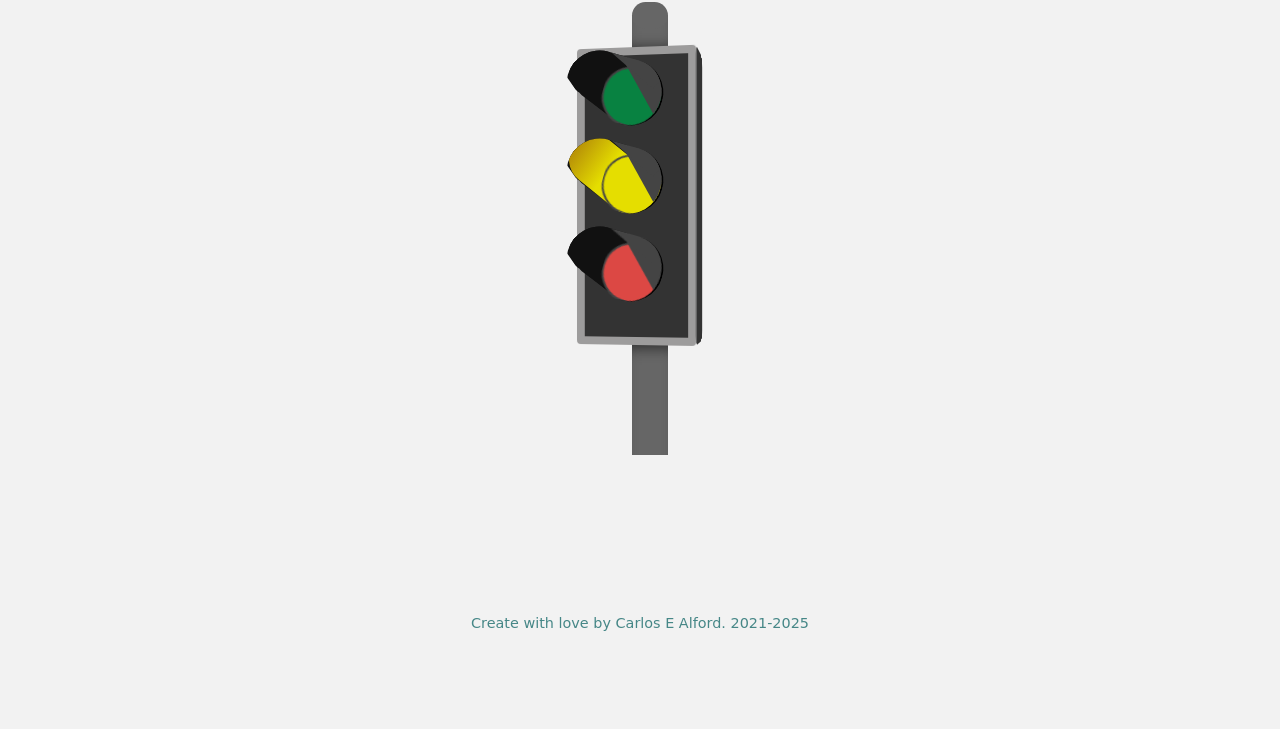
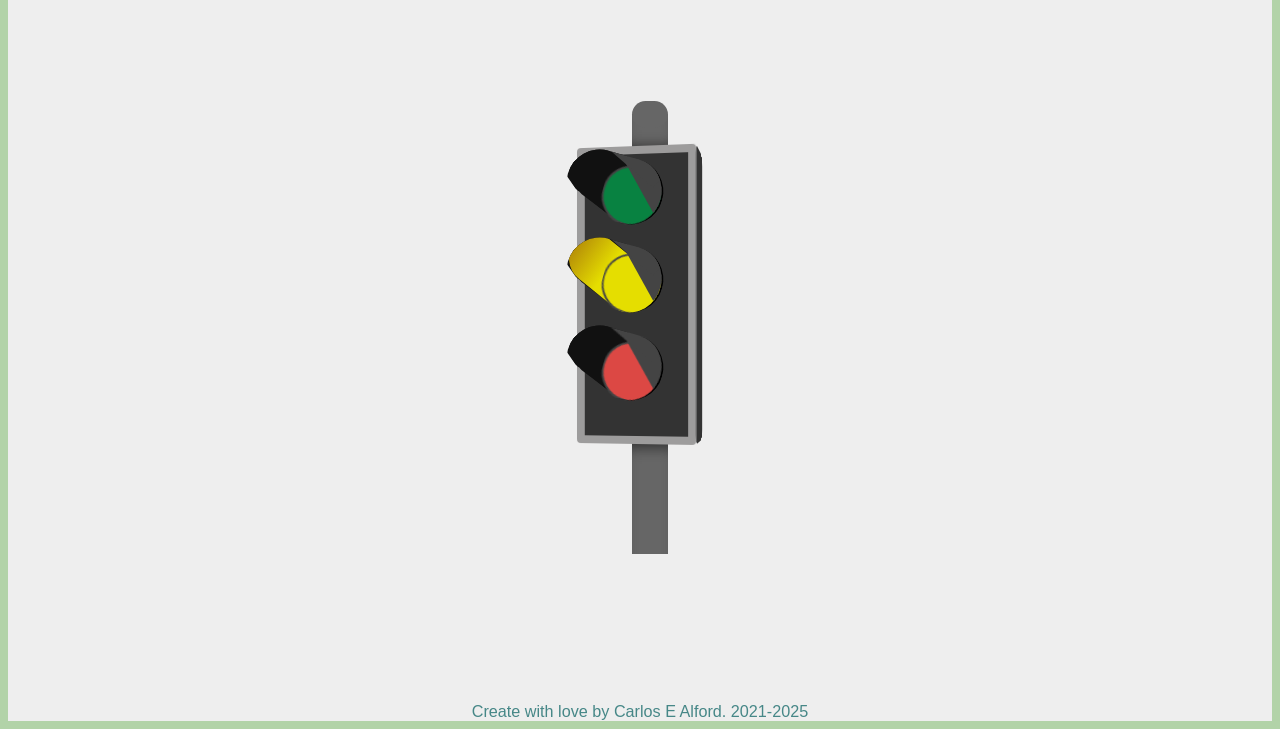
Before and after one commit to carlosealford/pure-css-art, a website built with Vite: page traffic-lights/index.html in a window 1280 px wide. Shown: the part 71-800 px from the top of the page. Built offline with nearby package versions, Linux system fonts and the light colour scheme.

Commit message:
chore: amend traffic lights style to match all other pages

```diff
--- a/traffic-lights/index.html
+++ b/traffic-lights/index.html
@@ -1,13 +1,14 @@
 <!DOCTYPE html>
 <html lang="en" dir="ltr">
   <head>
+    <meta charset="utf-8">
     <meta name="viewport" content="width=device-width, initial-scale=1.0">
-    <meta name="author" content="Carlos E Alford">
-    <meta charset="utf-8">
-    <title>Traffic Lights - Pure CSS</title>
+    <meta name="author" content="Carlos E Alford M">
     <link rel="stylesheet" href="style.css">
+    <title>Traffic Lights</title>
   </head>
   <body>
+
     <header>
       <h1 class="page-title">Traffic Light - Pure CSS</h1>
     </header>
--- a/traffic-lights/sass/_base.sass
+++ b/traffic-lights/sass/_base.sass
@@ -6,11 +6,30 @@
   text-decoration: none
   list-style: none
 
+:root
+  /* Theme colours */
+  --color-olive: 128, 117, 0
+  --color-violet: 89, 41, 65
+  --color-mint: 82, 183, 136
+  --color-celadon: 178, 211, 168
+  --color-vanilla: 237, 229, 166
+  font-size: 18px
+
+// body style
+body
+  display: flex
+  flex-flow: column wrap
+  justify-content: space-between
+  height: 100vh
+  border: 8px solid rgb(var(--color-celadon))
+  font-family: sans-serif
+  background-color: #eee
+  color: rgb(var(--color-violet))
+
+header
+  text-align: center
+
 footer
   font-size: .9rem
   text-align: center
   color: #468787
-  @media (min-width: 600px)
-    margin-top: 4rem
-  @media (min-width: 768px)
-    margin-top: 6rem
--- a/traffic-lights/sass/style.sass
+++ b/traffic-lights/sass/style.sass
@@ -4,14 +4,9 @@
 // traffic light
 @use 'traffic-light'
 
-body
-  font-size: 18px
-  font-family: cursive, sans-serif
-  background-color: #f2f2f2
-
 a
   color: #468787
-  transition: transform .22s
+  transition: transform .24s
   &:hover
     transform: scale(1.1)
   &:active
@@ -22,9 +17,3 @@ a
   font-size: 1.6rem
   text-align: center
   color: #468787
-
-.ceam-logo-footer
-  display: block
-  height: auto
-  width: 120px
-  margin: 0 auto
```
Also changed, not shown: traffic-lights/style.css, 1 other file.
